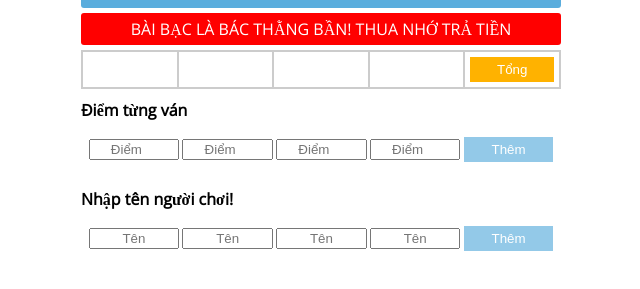
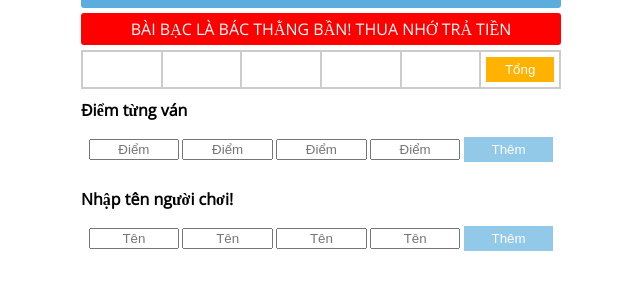
Before and after one commit to tranquocy/Poker-App, a website: page www/index.html in a window 1280 px wide. Shown: the part 85-374 px from the top of the page, without its empty margins (319-959 px from the left). Drawn offline with nearby package versions, Linux system fonts and the light colour scheme; some packages are replaced by stand-ins of ours; a script that the page names is missing.

Commit message:
Realease App!

```diff
--- a/www/index.html
+++ b/www/index.html
@@ -19,6 +19,9 @@
         <table class="table">
           <thead>
           <tr data-ng-repeat="player in empPlayer" ng-class="{editing : isSelectedPlayers($index)}">
+            <th>
+              <span>STT</span>
+            </th>
             <th>
               <span>{{player.player1}}</span>
               <input type="text" ng-model="selectedEditPlayers.player1" />
@@ -44,6 +47,9 @@
           </thead>
           <tbody>
             <tr data-ng-repeat="point in empList" class="point-data" ng-class="{editing : isSelected($index)}">
+              <td>
+                <span>{{$index + 1}}</span>
+              </td>
               <td id="point-user">
                 <span>{{point.point1}}</span><br>
                 <input type="number" ng-model="selectedEdit.point1" />
@@ -67,6 +73,9 @@
               </td>
             </tr>
             <tr>
+              <td>
+
+              </td>
               <td>
                 <p>{{sum1}}</p>
               </td>
@@ -97,7 +106,8 @@
             'has-success': form.point.$dirty && form.point.$valid}">
             <input class="form-control"
             class="form-control"
-            type="number"
+            type="text"
+            data-ng-pattern="/[0-9\-\+]/"
             name = "point"
             data-ng-model="addemp.point1"
             placeholder="Điểm"
@@ -111,7 +121,8 @@
             'has-success': form.point.$dirty && form.point.$valid}">
             <input class="form-control"
             class="form-control"
-            type="number"
+            type="text"
+            data-ng-pattern="/[0-9\-\+]/"
             name = "point"
             data-ng-model="addemp.point2"
 
@@ -126,7 +137,8 @@
             'has-success': form.point.$dirty && form.point.$valid}">
             <input class="form-control"
             class="form-control"
-            type="number"
+            type="text"
+            data-ng-pattern="/[0-9\-\+]/"
             name = "point"
             data-ng-model="addemp.point3"
             placeholder="Điểm"
@@ -140,7 +152,8 @@
             'has-success': form.point.$dirty && form.point.$valid}">
             <input class="form-control"
             class="form-control"
-            type="number"
+            type="text"
+            data-ng-pattern="/[0-9\-\+]/"
             name = "point"
             data-ng-model="addemp.point4"
             placeholder="Điểm"
--- a/www/js/app.js
+++ b/www/js/app.js
@@ -23,7 +23,6 @@
     $scope.addemp = {};
     $scope.saveEmp = function(){
       $scope.empList.push($scope.addemp);
-      console.log($scope.empList);
       $scope.resetpoint();
     };
     $scope.resetpoint = function() {
@@ -74,7 +73,6 @@
     };
 
     //Add player
-    $scope.playeremp = {};
     $scope.playersEmp = function(){
       $scope.empPlayer.push($scope.playeremp);
       console.log($scope.empPlayer);
```
